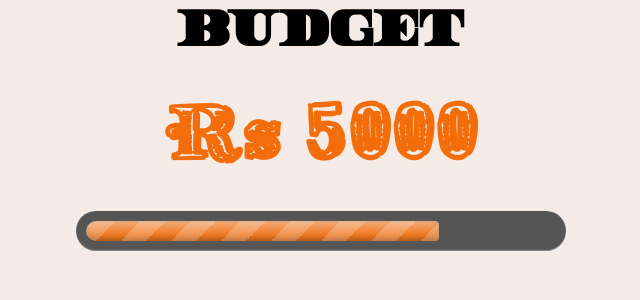
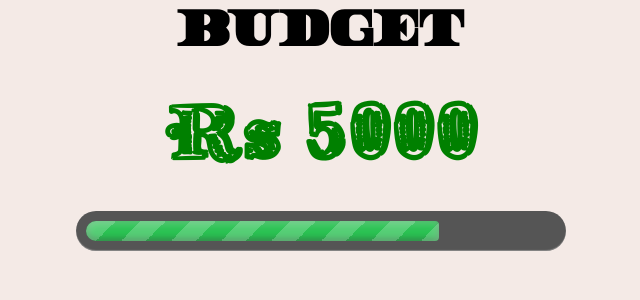
Before and after one commit to juhik7/Ex-Co, a PHP site: page /budget.html in a window 1280 px wide. Shown: the top 300 px of the page, without its empty margins (319-959 px from the left). Run offline with PHP 8.4, Linux system fonts and the light colour scheme.

Commit message:
Improved Budget Logic
Changed orange color of budget to green or red based on positive or negative budget.

```diff
--- a/budget.html
+++ b/budget.html
@@ -18,7 +18,6 @@
 	</style>
 	<meta charset="UTF-8">
 	<link rel="stylesheet" type="text/css" href="css/incexp.css">
-	<link rel="stylesheet" type="text/css" href="css/budget.css">
 	<script src="javascript/budget.js"></script>
 </head>
 <body style="background-color: #f4eae6;" onload="budget()">
--- a/css/budget.css
+++ /dev/null
@@ -1,10 +0,0 @@
-.money{
-  font-family: money;
-  color: #f36d0a;
-  font-size: 80px;
-}
-.heading{
-  font-family: dollarBill;
-  color: black;
-  font-size: 50px;
-}
--- a/css/dashboardS1.css
+++ b/css/dashboardS1.css
@@ -58,6 +58,10 @@
   background: transparent;
   border: none !important;
   text-align: center;
+  margin: 0px 0px 0px 0px;
+  padding: 0px 0px 0px 0px;
+  width: 320px;
+  height: 60px;
 }
 .frame{
   float: right;
--- a/javascript/budget.js
+++ b/javascript/budget.js
@@ -1,6 +1,8 @@
-function display(prog,heading,cost) {
+function display(prog,heading,cost,color) {
   content = '<div id="page-wrap">';
-  content = content + '<div class="meter animate orange"><span style="width:'
+  content = content + '<div class="meter animate ';
+  content = content + color;
+  content = content + '"><span style="width:';
   content= content + prog
   content = content + '%"><span></span></span></div>';
   content = content + '</div>';
@@ -9,8 +11,22 @@ function display(prog,heading,cost) {
   document.getElementById("amt").innerHTML = "Rs "+cost;
 }
 function budget(){
-    display(75,"BUDGET",5000);
+  var budget = 5000;
+  var color;
+  if(budget>=0){
+    document.getElementsByTagName("head")[0].insertAdjacentHTML(
+    "beforeend",
+    "<link rel=\"stylesheet\" href=\"css/income.css\" />");
+    color="";
+  }else{
+    document.getElementsByTagName("head")[0].insertAdjacentHTML(
+    "beforeend",
+    "<link rel=\"stylesheet\" href=\"css/expense.css\" />");
+    color="red";
+  }
+  display(75,"BUDGET",budget,color);
 }
+
 $(".meter > span").each(function () {
   $(this)
     .data("origWidth", $(this).width())
```
Also changed, not shown: dashboard.html (+14 -5 lines).
